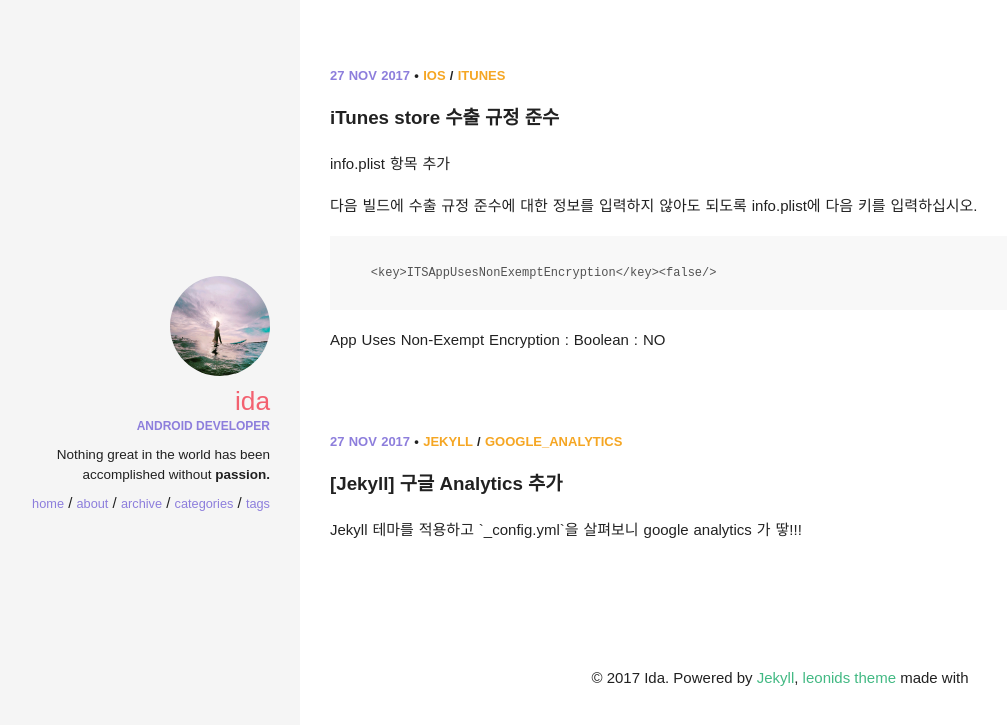
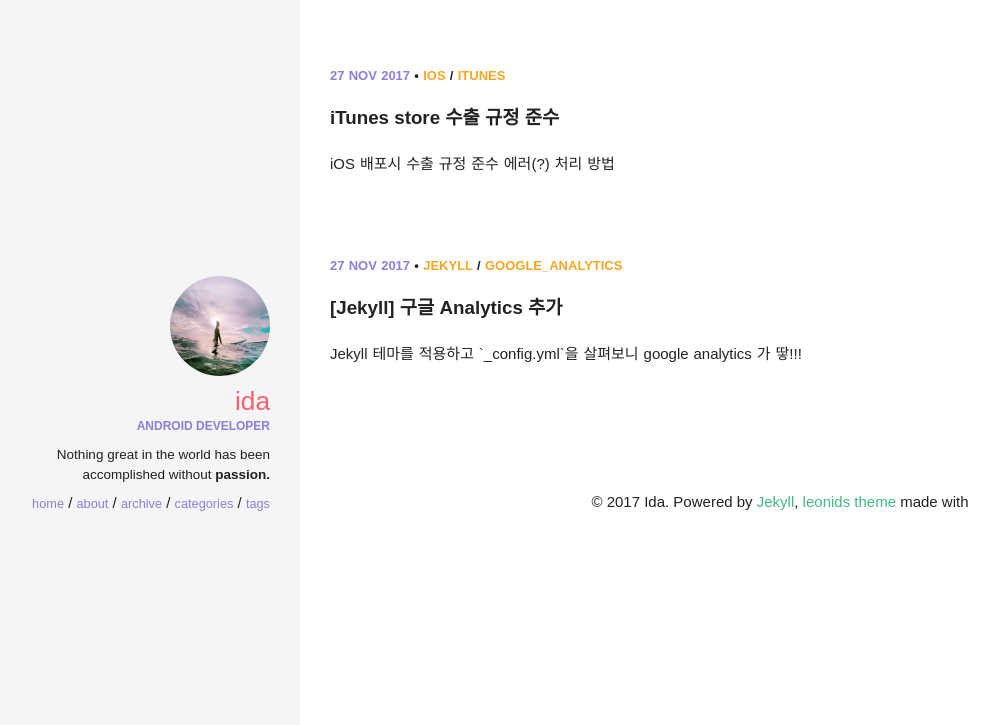
Before and after one commit to daeun1012/daeun1012.github.io, a Jekyll site: the page built from index.html, in a window 1280 px wide. Shown: the top 725 px of the page, without its empty margins (20-1027 px from the left). Built offline with Jekyll 4.4.1, drawn with Linux system fonts in a browser that asks for light colours; some web fonts are replaced.

Commit message:
수출규정 준수 desc 추가

```diff
--- a/_posts/2017-11-27-ios-encryption-deploy.md
+++ b/_posts/2017-11-27-ios-encryption-deploy.md
@@ -2,6 +2,7 @@
 layout: post
 title:  "iTunes store 수출 규정 준수"
 categories: [ios, itunes]
+excerpt: "iOS 배포시 수출 규정 준수 에러(?) 처리 방법"
 comments: true
 ---
 
```
